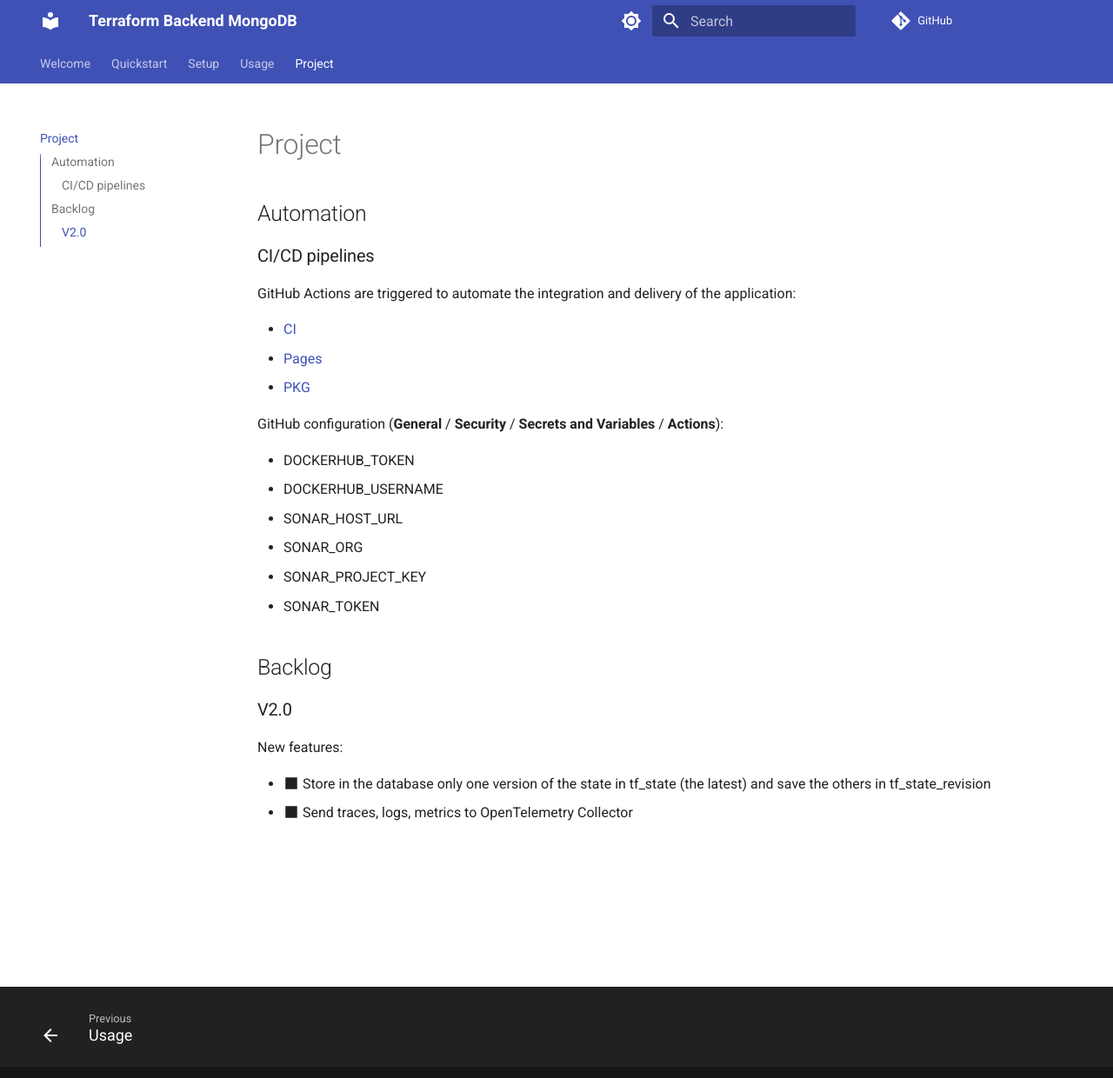
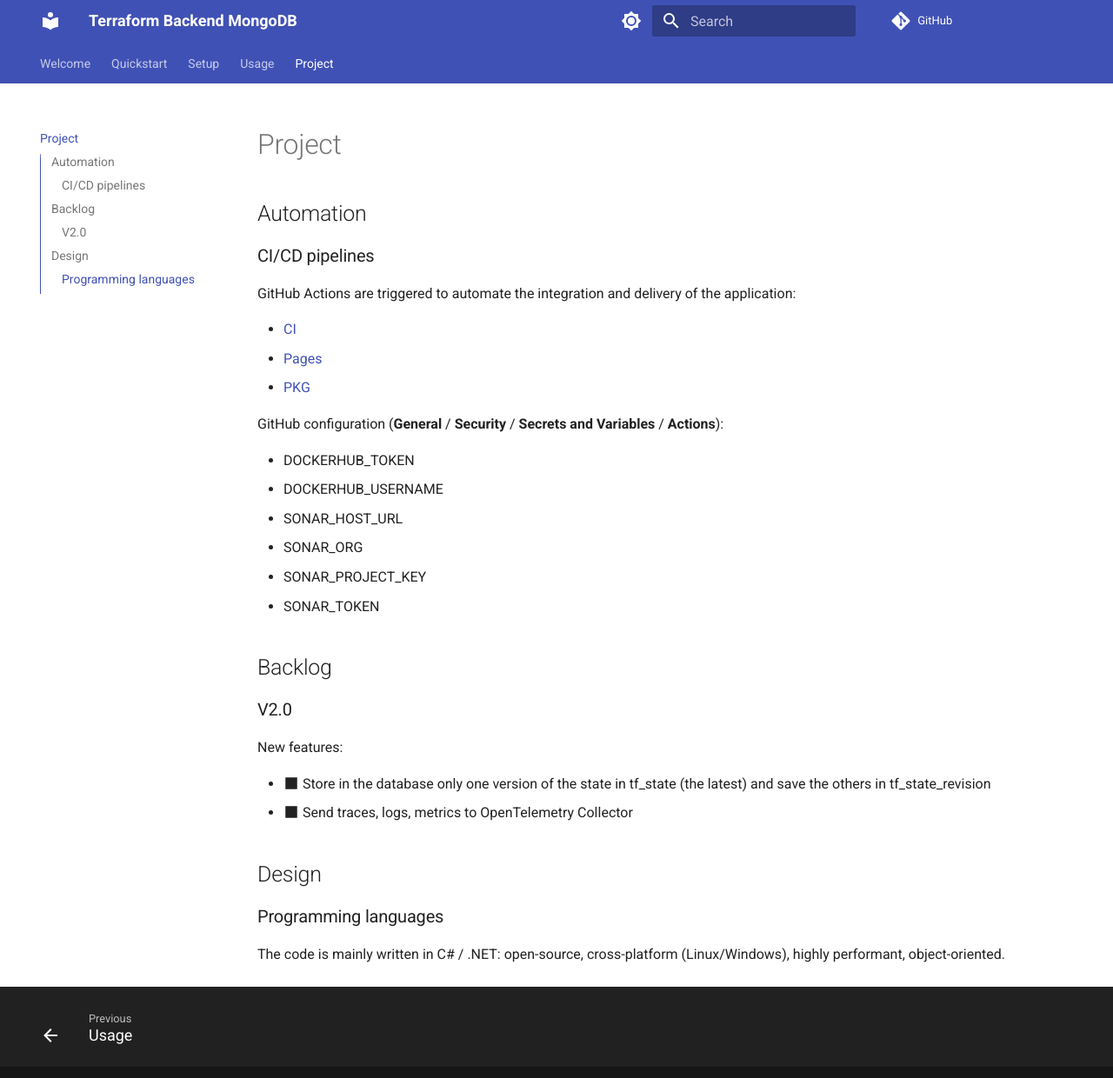
Before and after one commit to devpro/terraform-backend-mongodb, an MkDocs documentation site: the page built from docs/project.md, in a window 1280 px wide and 1251 px high. Shown: the top 1240 px of the window at 87% size. Built offline with MkDocs 1.6.1 and Material for MkDocs 9.7.7, drawn with Linux system fonts in a browser that asks for light colours; comment, search, counter and statistics services are not loaded.

Commit message:
Add scripts/tfbackend-cli

```diff
--- a/docs/project.md
+++ b/docs/project.md
@@ -27,3 +27,9 @@
 
 - :material-square: Store in the database only one version of the state in tf_state (the latest) and save the others in tf_state_revision
 - :material-square: Send traces, logs, metrics to OpenTelemetry Collector
+
+## Design
+
+### Programming languages
+
+The code is mainly written in C# / .NET: open-source, cross-platform (Linux/Windows), highly performant, object-oriented.
```
Also changed, not shown: CONTRIBUTING.md (+7 -15 lines), docs/index.md (+1 -1 lines), 4 other files.
